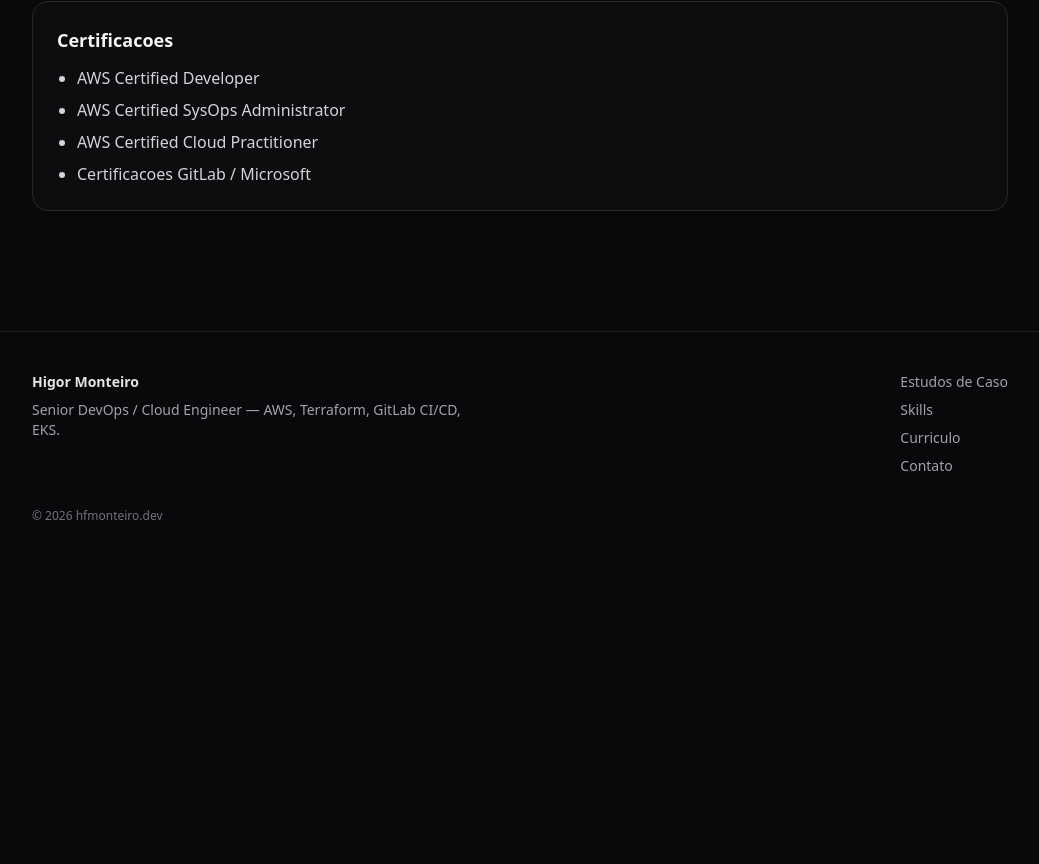
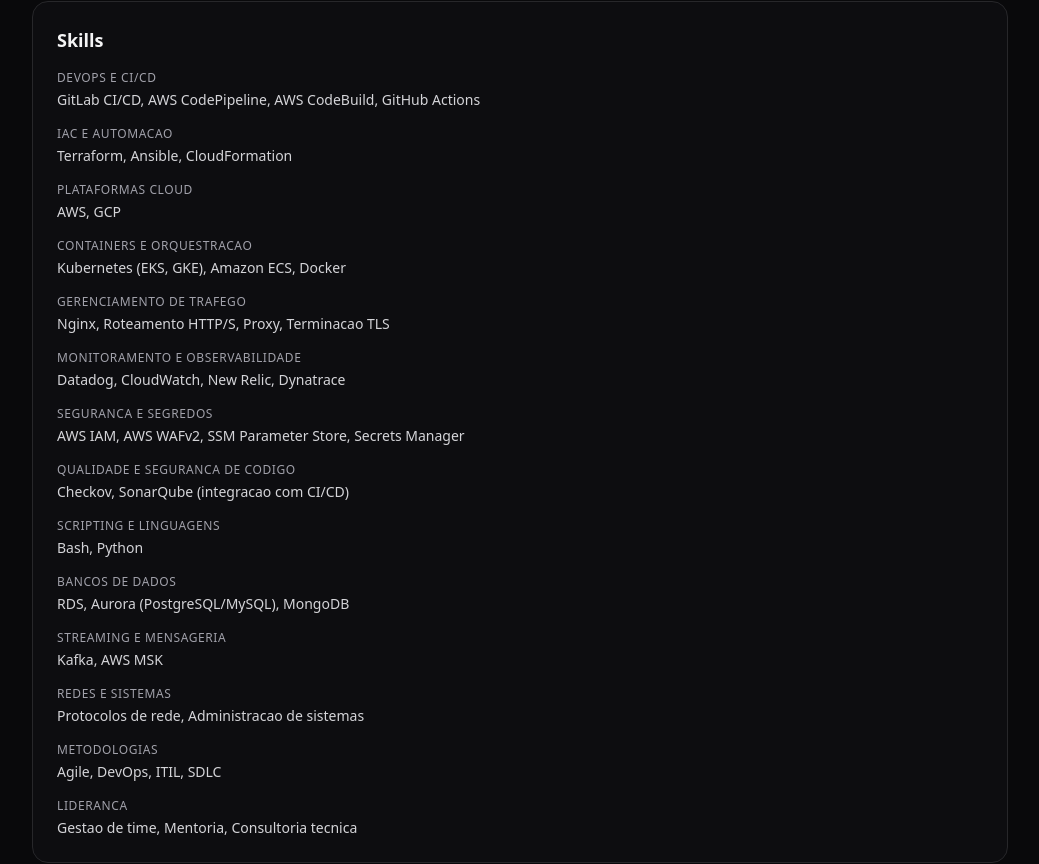
Before and after one commit to hf-monteiro/hfmonteiro, a Next.js app: page /pt-br/resume in a window 1280 px wide. Shown: the part 464-1328 px from the top of the page, without its empty margins (120-1159 px from the left). Before the commit the page ends 1028 px from the top, so only its background shows below. Built offline with nearby package versions, Linux system fonts and the light colour scheme.

Commit message:
PT-BR/EN

```diff
--- a/app/(en)/resume/page.tsx
+++ b/app/(en)/resume/page.tsx
@@ -8,14 +8,36 @@
   summaryTitle: "Summary",
   summaryBody:
     "Senior DevOps Engineer with 10+ years in IT, specialized in AWS/GCP, Terraform, Kubernetes, GitLab CI/CD, and observability. Experienced standardizing pipelines across teams and accelerating release cadence (1/week to 2-6/day).",
+  skillsTitle: "Skills",
+  skills: [
+    { label: "DevOps & CI/CD", items: ["GitLab CI/CD", "AWS CodePipeline", "AWS CodeBuild", "GitHub Actions"] },
+    { label: "IaC & Automation", items: ["Terraform", "Ansible", "CloudFormation"] },
+    { label: "Cloud Platforms", items: ["AWS", "GCP"] },
+    { label: "Containers & Orchestration", items: ["Kubernetes (EKS, GKE)", "Amazon ECS", "Docker"] },
+    { label: "Traffic Management", items: ["Nginx", "HTTP/S routing", "Proxying", "TLS termination"] },
+    { label: "Monitoring & Observability", items: ["Datadog", "CloudWatch", "New Relic", "Dynatrace"] },
+    { label: "Security & Secrets", items: ["AWS IAM", "AWS WAFv2", "SSM Parameter Store", "Secrets Manager"] },
+    { label: "Code Quality & Security", items: ["Checkov", "SonarQube (CI/CD integration)"] },
+    { label: "Scripting & Languages", items: ["Bash", "Python"] },
+    { label: "Databases", items: ["RDS", "Aurora (PostgreSQL/MySQL)", "MongoDB"] },
+    { label: "Streaming & Messaging", items: ["Kafka", "AWS MSK"] },
+    { label: "Networking & Systems", items: ["Networking protocols", "Systems administration"] },
+    { label: "Methodologies", items: ["Agile", "DevOps", "ITIL", "SDLC"] },
+    { label: "Leadership", items: ["Team management", "Mentoring", "Technical consulting"] }
+  ],
   download: "Download PDF",
   contact: "Contact",
   certsTitle: "Certifications",
   certs: [
-    "AWS Certified Developer",
-    "AWS Certified SysOps Administrator",
-    "AWS Certified Cloud Practitioner",
-    "GitLab / Microsoft certifications"
+    "AWS Certified Advanced Networking – Specialty (2025–2028)",
+    "AWS Certified DevOps Engineer – Professional (2024–2027)",
+    "AWS Certified Developer – Associate (2023–2027)",
+    "AWS Certified SysOps Administrator – Associate (2021–2024)",
+    "AWS Certified Cloud Practitioner (2020–2027)",
+    "GCP Professional Cloud Architect (2024–2026)",
+    "GCP Professional Cloud Developer (2025–2027)",
+    "Certified SAFe 6 – Practitioner (2024–2025)",
+    "GitLab Certified Associate (2021)"
   ]
 };
 
@@ -41,6 +63,18 @@
             </Card>
 
             <Card>
+              <h2 className="text-lg font-semibold">{copy.skillsTitle}</h2>
+              <div className="mt-4 grid gap-4 text-sm text-zinc-300">
+                {copy.skills.map((group) => (
+                  <div key={group.label}>
+                    <p className="text-xs uppercase tracking-wider text-zinc-400">{group.label}</p>
+                    <p className="mt-1">{group.items.join(", ")}</p>
+                  </div>
+                ))}
+              </div>
+            </Card>
+
+            <Card>
               <h2 className="text-lg font-semibold">{copy.certsTitle}</h2>
               <ul className="mt-3 list-disc space-y-2 pl-5 text-zinc-300">
                 {copy.certs.map((c) => (
--- a/app/(en)/skills/page.tsx
+++ b/app/(en)/skills/page.tsx
@@ -8,11 +8,20 @@
 };
 
 const groups = [
-  { title: "Cloud (AWS)", items: ["VPC", "IAM", "EKS", "MSK", "RDS/Aurora", "PrivateLink", "Route 53", "CloudWatch"] },
-  { title: "IaC", items: ["Terraform", "Module design", "State patterns", "Environments", "GitOps-friendly structure"] },
-  { title: "CI/CD", items: ["GitLab CI", "Runners on Kubernetes", "Templates", "Rules/Approvals", "Artifacts/Reports"] },
-  { title: "Observability", items: ["Dynatrace", "Datadog", "Alerting strategy", "Tracing basics", "Runbooks"] },
-  { title: "SRE / Ops", items: ["Incident response", "Escalation", "Postmortems", "Reliability guardrails"] }
+  { title: "DevOps & CI/CD", items: ["GitLab CI/CD", "AWS CodePipeline", "AWS CodeBuild", "GitHub Actions"] },
+  { title: "IaC & Automation", items: ["Terraform", "Ansible", "CloudFormation"] },
+  { title: "Cloud Platforms", items: ["AWS", "GCP"] },
+  { title: "Containers & Orchestration", items: ["Kubernetes (EKS, GKE)", "Amazon ECS", "Docker"] },
+  { title: "Traffic Management", items: ["Nginx", "HTTP/S routing", "Proxying", "TLS termination"] },
+  { title: "Monitoring & Observability", items: ["Datadog", "CloudWatch", "New Relic", "Dynatrace"] },
+  { title: "Security & Secrets", items: ["AWS IAM", "AWS WAFv2", "SSM Parameter Store", "Secrets Manager"] },
+  { title: "Code Quality & Security", items: ["Checkov", "SonarQube (CI/CD integration)"] },
+  { title: "Scripting & Languages", items: ["Bash", "Python"] },
+  { title: "Databases", items: ["RDS", "Aurora (PostgreSQL/MySQL)", "MongoDB"] },
+  { title: "Streaming & Messaging", items: ["Kafka", "AWS MSK"] },
+  { title: "Networking & Systems", items: ["Networking protocols", "Systems administration"] },
+  { title: "Methodologies", items: ["Agile", "DevOps", "ITIL", "SDLC"] },
+  { title: "Leadership", items: ["Team management", "Mentoring", "Technical consulting"] }
 ];
 
 export default function SkillsPage() {
--- a/app/pt-br/resume/page.tsx
+++ b/app/pt-br/resume/page.tsx
@@ -8,14 +8,36 @@
   summaryTitle: "Resumo",
   summaryBody:
     "Senior DevOps Engineer com 10+ anos em TI, especializado em AWS/GCP, Terraform, Kubernetes, GitLab CI/CD e observabilidade. Experiencia em padronizar pipelines entre times e acelerar a cadencia de releases (1/semana para 2-6/dia).",
+  skillsTitle: "Skills",
+  skills: [
+    { label: "DevOps e CI/CD", items: ["GitLab CI/CD", "AWS CodePipeline", "AWS CodeBuild", "GitHub Actions"] },
+    { label: "IaC e Automacao", items: ["Terraform", "Ansible", "CloudFormation"] },
+    { label: "Plataformas Cloud", items: ["AWS", "GCP"] },
+    { label: "Containers e Orquestracao", items: ["Kubernetes (EKS, GKE)", "Amazon ECS", "Docker"] },
+    { label: "Gerenciamento de Trafego", items: ["Nginx", "Roteamento HTTP/S", "Proxy", "Terminacao TLS"] },
+    { label: "Monitoramento e Observabilidade", items: ["Datadog", "CloudWatch", "New Relic", "Dynatrace"] },
+    { label: "Seguranca e Segredos", items: ["AWS IAM", "AWS WAFv2", "SSM Parameter Store", "Secrets Manager"] },
+    { label: "Qualidade e Seguranca de Codigo", items: ["Checkov", "SonarQube (integracao com CI/CD)"] },
+    { label: "Scripting e Linguagens", items: ["Bash", "Python"] },
+    { label: "Bancos de Dados", items: ["RDS", "Aurora (PostgreSQL/MySQL)", "MongoDB"] },
+    { label: "Streaming e Mensageria", items: ["Kafka", "AWS MSK"] },
+    { label: "Redes e Sistemas", items: ["Protocolos de rede", "Administracao de sistemas"] },
+    { label: "Metodologias", items: ["Agile", "DevOps", "ITIL", "SDLC"] },
+    { label: "Lideranca", items: ["Gestao de time", "Mentoria", "Consultoria tecnica"] }
+  ],
   download: "Baixar PDF",
   contact: "Contato",
   certsTitle: "Certificacoes",
   certs: [
-    "AWS Certified Developer",
-    "AWS Certified SysOps Administrator",
-    "AWS Certified Cloud Practitioner",
-    "Certificacoes GitLab / Microsoft"
+    "AWS Certified Advanced Networking – Specialty (2025–2028)",
+    "AWS Certified DevOps Engineer – Professional (2024–2027)",
+    "AWS Certified Developer – Associate (2023–2027)",
+    "AWS Certified SysOps Administrator – Associate (2021–2024)",
+    "AWS Certified Cloud Practitioner (2020–2027)",
+    "GCP Professional Cloud Architect (2024–2026)",
+    "GCP Professional Cloud Developer (2025–2027)",
+    "Certified SAFe 6 – Practitioner (2024–2025)",
+    "GitLab Certified Associate (2021)"
   ]
 };
 
@@ -41,6 +63,18 @@
             </Card>
 
             <Card>
+              <h2 className="text-lg font-semibold">{copy.skillsTitle}</h2>
+              <div className="mt-4 grid gap-4 text-sm text-zinc-300">
+                {copy.skills.map((group) => (
+                  <div key={group.label}>
+                    <p className="text-xs uppercase tracking-wider text-zinc-400">{group.label}</p>
+                    <p className="mt-1">{group.items.join(", ")}</p>
+                  </div>
+                ))}
+              </div>
+            </Card>
+
+            <Card>
               <h2 className="text-lg font-semibold">{copy.certsTitle}</h2>
               <ul className="mt-3 list-disc space-y-2 pl-5 text-zinc-300">
                 {copy.certs.map((c) => (
--- a/app/pt-br/skills/page.tsx
+++ b/app/pt-br/skills/page.tsx
@@ -8,11 +8,20 @@
 };
 
 const groups = [
-  { title: "Cloud (AWS)", items: ["VPC", "IAM", "EKS", "MSK", "RDS/Aurora", "PrivateLink", "Route 53", "CloudWatch"] },
-  { title: "IaC", items: ["Terraform", "Design de modulos", "Padroes de state", "Ambientes", "Estrutura GitOps"] },
-  { title: "CI/CD", items: ["GitLab CI", "Runners no Kubernetes", "Templates", "Rules/Approvals", "Artifacts/Reports"] },
-  { title: "Observabilidade", items: ["Dynatrace", "Datadog", "Estrategia de alertas", "Fundamentos de tracing", "Runbooks"] },
-  { title: "SRE / Ops", items: ["Resposta a incidentes", "Escalacao", "Postmortems", "Guardrails de confiabilidade"] }
+  { title: "DevOps e CI/CD", items: ["GitLab CI/CD", "AWS CodePipeline", "AWS CodeBuild", "GitHub Actions"] },
+  { title: "IaC e Automacao", items: ["Terraform", "Ansible", "CloudFormation"] },
+  { title: "Plataformas Cloud", items: ["AWS", "GCP"] },
+  { title: "Containers e Orquestracao", items: ["Kubernetes (EKS, GKE)", "Amazon ECS", "Docker"] },
+  { title: "Gerenciamento de Trafego", items: ["Nginx", "Roteamento HTTP/S", "Proxy", "Terminacao TLS"] },
+  { title: "Monitoramento e Observabilidade", items: ["Datadog", "CloudWatch", "New Relic", "Dynatrace"] },
+  { title: "Seguranca e Segredos", items: ["AWS IAM", "AWS WAFv2", "SSM Parameter Store", "Secrets Manager"] },
+  { title: "Qualidade e Seguranca de Codigo", items: ["Checkov", "SonarQube (integracao com CI/CD)"] },
+  { title: "Scripting e Linguagens", items: ["Bash", "Python"] },
+  { title: "Bancos de Dados", items: ["RDS", "Aurora (PostgreSQL/MySQL)", "MongoDB"] },
+  { title: "Streaming e Mensageria", items: ["Kafka", "AWS MSK"] },
+  { title: "Redes e Sistemas", items: ["Protocolos de rede", "Administracao de sistemas"] },
+  { title: "Metodologias", items: ["Agile", "DevOps", "ITIL", "SDLC"] },
+  { title: "Lideranca", items: ["Gestao de time", "Mentoria", "Consultoria tecnica"] }
 ];
 
 export default function SkillsPage() {
```
